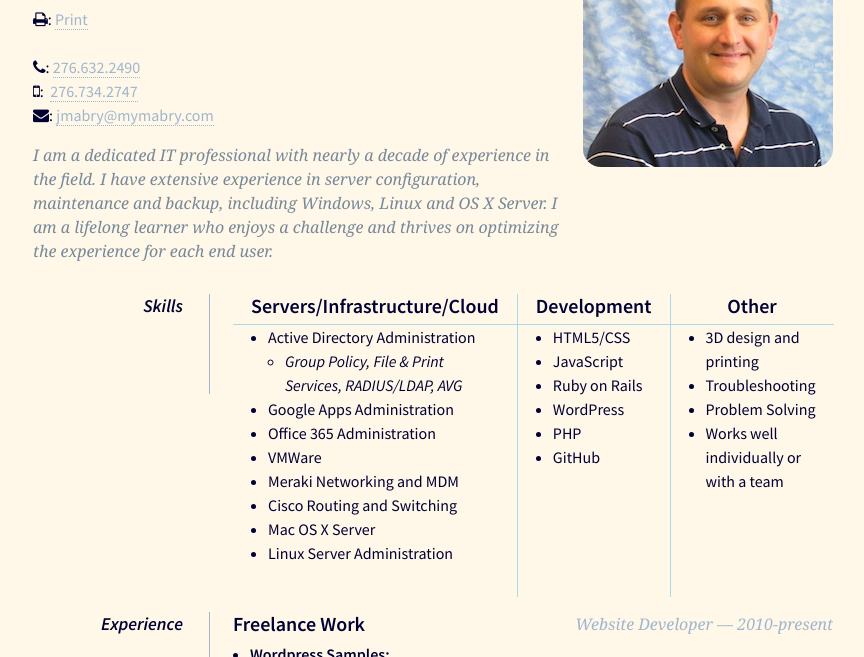
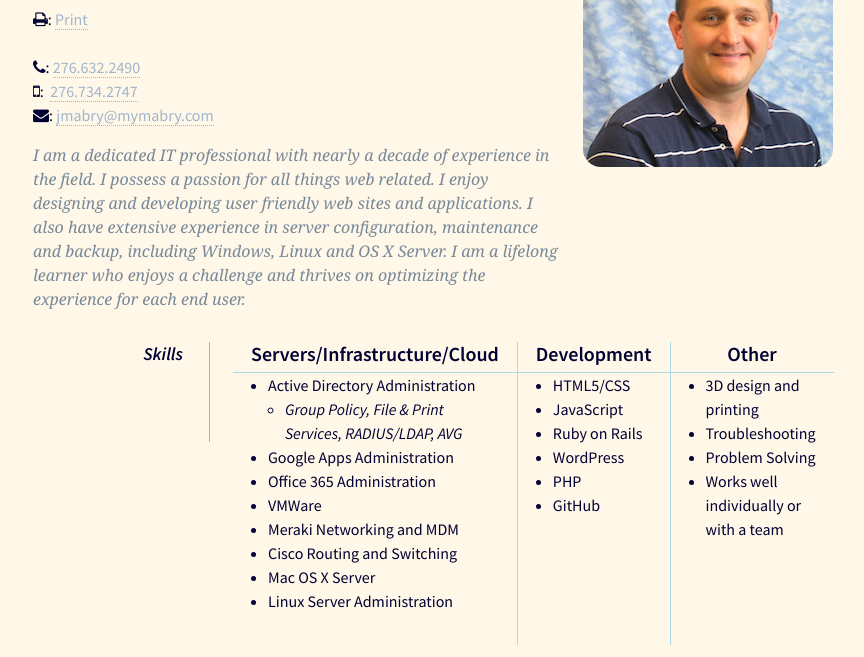
Before and after one commit to dev-resume/dev-resume.github.io, a plain HTML site: page index.html in a window 1280 px wide. Shown: the part 98-755 px from the top of the page, without its empty margins (207-1071 px from the left). Drawn offline with Linux system fonts and the light colour scheme.

Commit message:
add cname, change text

```diff
--- a/index.html
+++ b/index.html
@@ -76,7 +76,7 @@
 
         <div id="objective">
             <p>
-            I am a dedicated IT professional with nearly a decade of experience in the field. I have  extensive experience in server configuration, maintenance and backup, including Windows, Linux and OS X Server. I am a lifelong learner who enjoys a challenge and thrives on optimizing the experience for each end user.
+            I am a dedicated IT professional with nearly a decade of experience in the field. I possess a passion for all things web related. I enjoy designing and developing user friendly web sites and applications. I also have extensive experience in server configuration, maintenance and backup, including Windows, Linux and OS X Server. I am a lifelong learner who enjoys a challenge and thrives on optimizing the experience for each end user.
             </p>
         </div>
 
```
Also changed, not shown: 1 other file.
